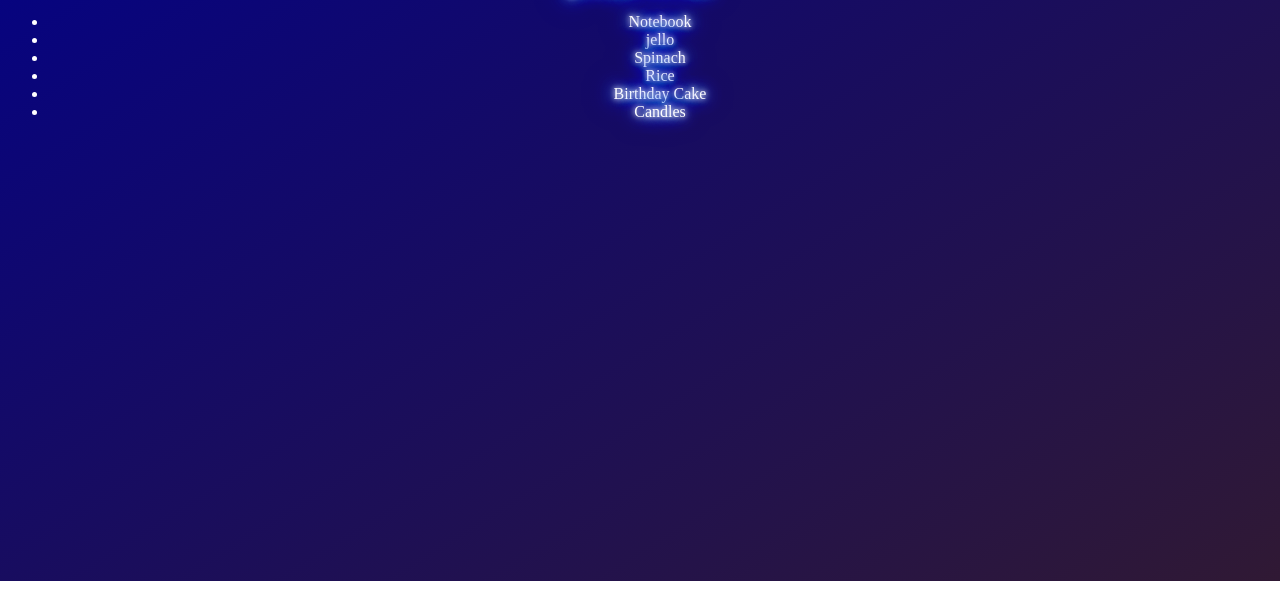
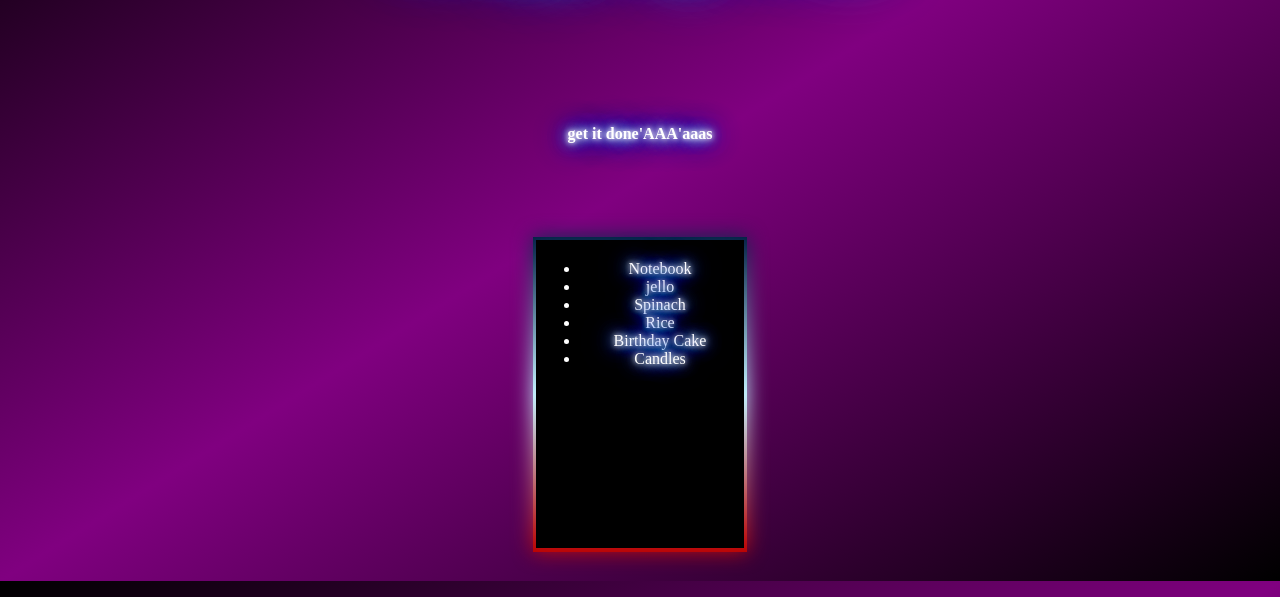
Before and after one commit to mahdi-z8/shopping-list, a plain HTML site: page index.html in a window 1280 px wide. Shown: the part 219-816 px from the top of the page. Drawn offline with Linux system fonts and the light colour scheme.

Commit message:
RGB border

```diff
--- a/index.html
+++ b/index.html
@@ -10,6 +10,7 @@
 
 	<h1>shopping item</h1>
 	<p id="first">get it done'AAA'aaas</p>
+	<div class="moving-border">
 		<ul>
 			<li class="bold red" random="23">Notebook</li>
 			<li>jello</li>
@@ -18,6 +19,7 @@
 			<li>Birthday Cake</li>
 			<li>Candles</li>
 		</ul>
+	</div>
 	<script type="text/javascript" src="script.js"></script>
 </body>
 </html>
--- a/style.css
+++ b/style.css
@@ -1,5 +1,5 @@
 body {
-	background-image: linear-gradient(to top left, #301934, 	#00008B );
+	background-image: linear-gradient(to top left, black, purple, black);
 	background-repeat: no-repeat;
 	background-position: center;
 	background-attachment: fixed;
@@ -29,6 +29,45 @@ h1 {
 	font-weight: bold;
 }
 
+
+@property --angle {
+  syntax: "<angle>";
+  initial-value: 0deg;
+  inherits: false;
+}
+body {
+/*  background: #000;*/
+  display: grid;
+  place-items: center;
+  min-height: 100vh;
+}
+.moving-border {
+  width: 200px;
+  height: 300px;
+  position: relative;
+  background: black;
+  padding: 4px;
+}
+.moving-border::before,
+.moving-border::after {
+  content: "";
+  position: absolute;
+  inset: -0.2rem;
+  z-index: -1;
+  background: linear-gradient(var(--angle),
+    #032146,  #C3F2FF, #b00);
+  animation: rotate 10s linear infinite;
+}
+.moving-border::after {
+  filter: blur(10px);
+}
+@keyframes rotate {
+  0%     { --angle: 0deg; }
+  100%   { --angle: 360deg;
+  }
+}
+
+
 ul {
 	text-align: center;
 }
```
Lines whose indentation alone changed are shown as unchanged.
